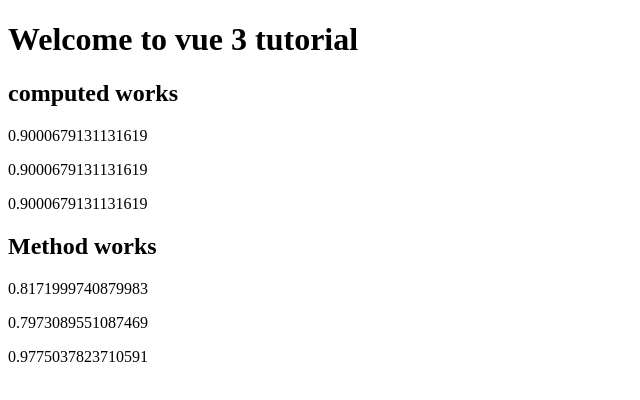
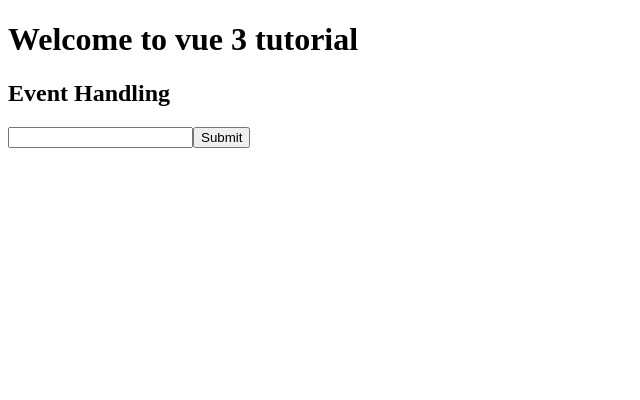
Before and after one commit to muruganSparkout/vue-hello-world, a Vue app: page / in a window 1280 px wide. Shown: the top 400 px of the page, without its empty margins (0-640 px from the left). Built offline with nearby package versions, Linux system fonts and the light colour scheme.

Commit message:
event handling

```diff
--- a/src/App.vue
+++ b/src/App.vue
@@ -1,13 +1,12 @@
 <template>
   <h1> Welcome to {{title}} </h1>
-  <h2>computed works</h2>
-  <p>{{ randomC }}</p>
-  <p>{{ randomC }}</p>
-  <p>{{ randomC }}</p>
-  <h2>Method works</h2>
-  <p>{{ randomM() }}</p>
-  <p>{{ randomM() }}</p>
-  <p>{{ randomM() }}</p>
+  <h2>Event Handling</h2>
+  <input @keydown="doThis" />
+  <!-- both one() and two() will execute on button click -->
+  <button @click="one($event), two($event)">
+    Submit
+  </button>
+
 
 
 </template>
@@ -22,16 +21,19 @@
           counter: 1,
         }
       },
-      computed:{
-        randomC(){
-          return Math.random();
+
+      methods:{
+        one(event) {
+          alert('first works');
+          console.log(event);
         },
-
-      },
-      methods:{
-        randomM(){
-          return Math.random();
+        two(event) {
+          console.log(event);
+          alert('second works');
         },
+        doThis() {
+          alert('Key down works');
+        }
 
       }
 
```
